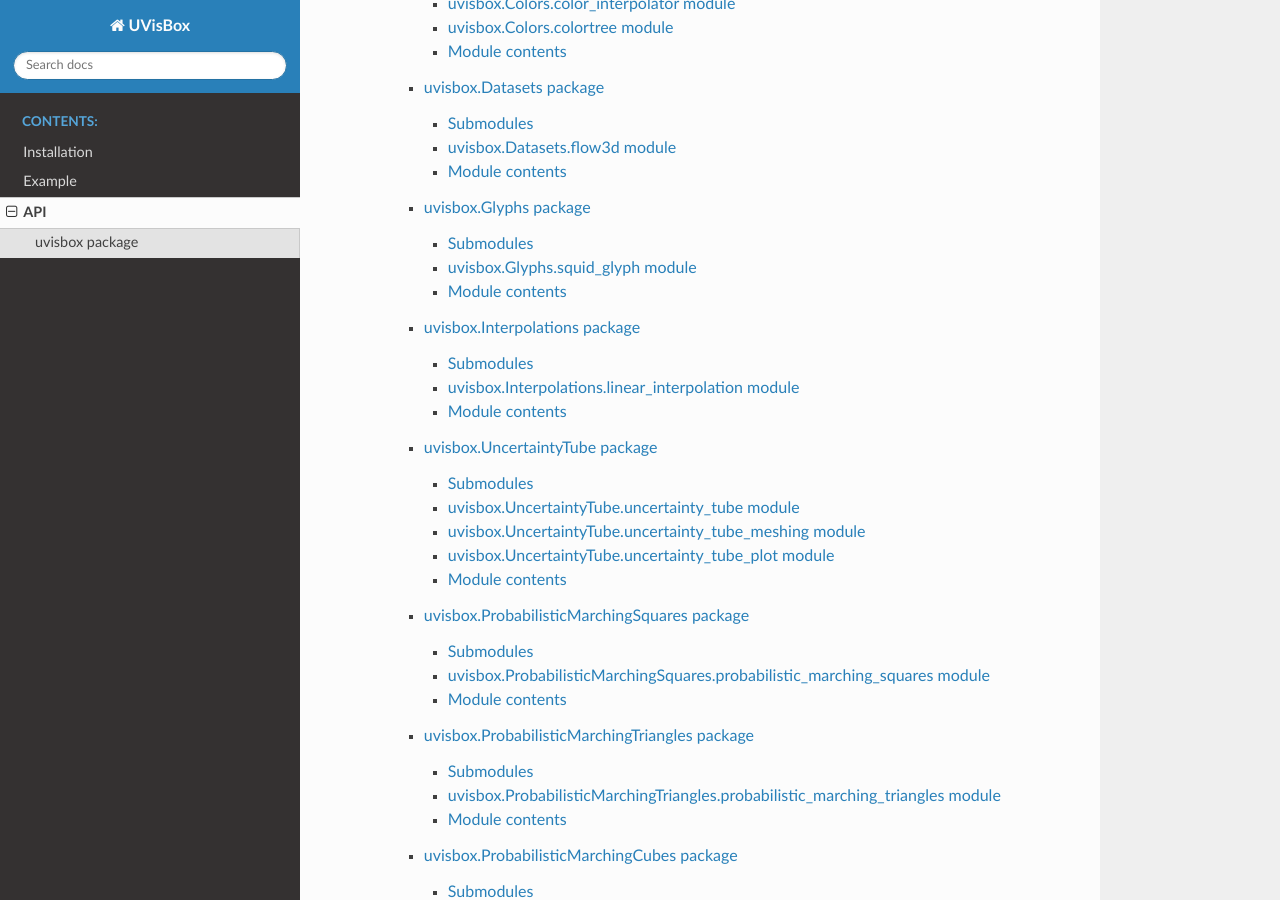
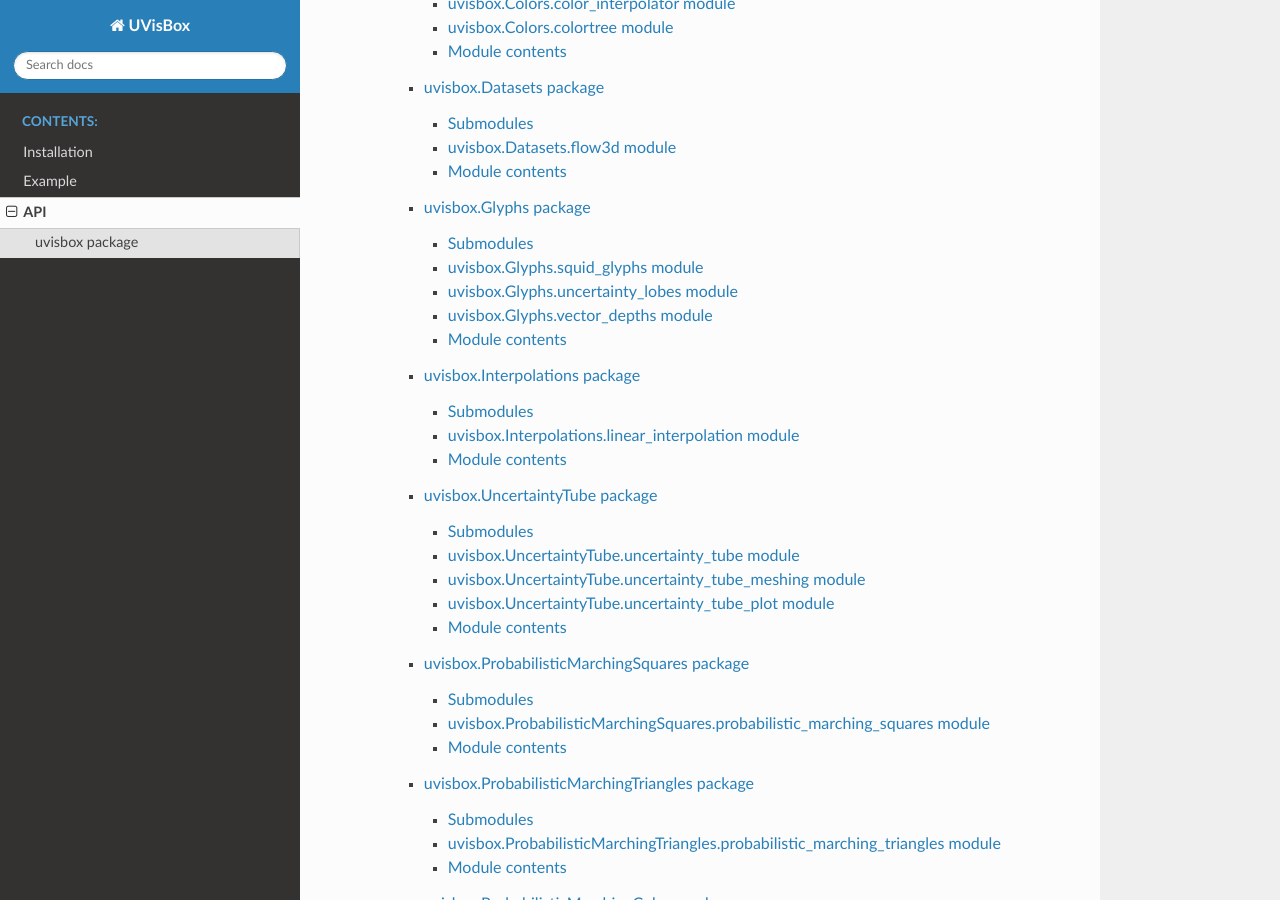
Before and after one commit to ouermijudicael/UVisBox, a Sphinx documentation site: the page built from docs/source/modules.rst, in a window 1280 px wide and 900 px high, scrolled down 492 px. Built offline with Sphinx 7.4.7 and the Read the Docs theme 3.1.0, drawn with Linux system fonts in a browser that asks for light colours.

Commit message:
updated documentation

```diff
--- a/docs/source/uvisbox.Glyphs.rst
+++ b/docs/source/uvisbox.Glyphs.rst
@@ -4,10 +4,26 @@
 Submodules
 ----------
 
-uvisbox.Glyphs.squid\_glyph module
-----------------------------------
+uvisbox.Glyphs.squid\_glyphs module
+-----------------------------------
 
-.. automodule:: uvisbox.Glyphs.squid_glyph
+.. automodule:: uvisbox.Glyphs.squid_glyphs
+   :members:
+   :show-inheritance:
+   :undoc-members:
+
+uvisbox.Glyphs.uncertainty\_lobes module
+----------------------------------------
+
+.. automodule:: uvisbox.Glyphs.uncertainty_lobes
+   :members:
+   :show-inheritance:
+   :undoc-members:
+
+uvisbox.Glyphs.vector\_depths module
+------------------------------------
+
+.. automodule:: uvisbox.Glyphs.vector_depths
    :members:
    :show-inheritance:
    :undoc-members:
```
